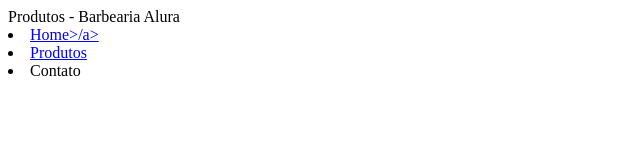
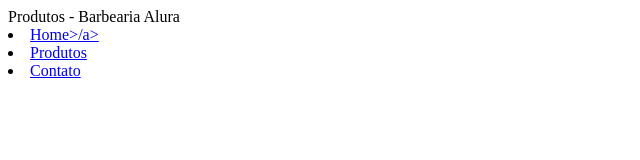
Before and after one commit to veronica-cristina/BARBIARIA-2.0, a plain HTML site: page index.html in a window 1280 px wide. Shown: the full height of the page, 0-640 px from the left. Drawn offline with Linux system fonts and the light colour scheme.

Commit message:
Update index.html

```diff
--- a/index.html
+++ b/index.html
@@ -11,7 +11,7 @@
 <ul>
 <li><a href="index.html">Home>/a></li>
 <li><a href="Produtos.html">Produtos</a></li>
-  <li>Contato</li>
+ <li><a href="contato.html">Contato</a></li>
 </ul>
 </header>
 </body>
```
